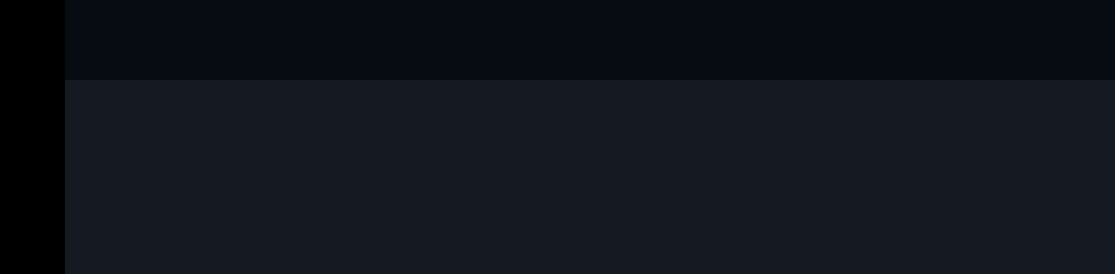
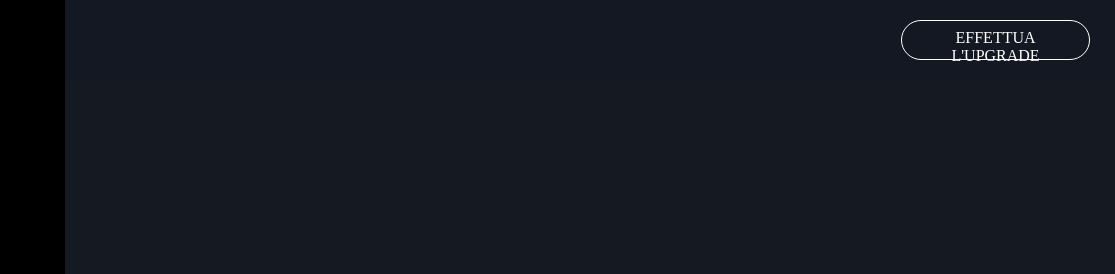
Before and after one commit to roziier/html-css-spotifyweb, a plain HTML site: page index.html in a window 1280 px wide. Shown: the top 274 px of the page, 165-1280 px from the left. Drawn offline with Linux system fonts and the light colour scheme.

Commit message:
upgrade created

```diff
--- a/css/style.css
+++ b/css/style.css
@@ -41,11 +41,25 @@
 }
 
 #brow{
-  width: 100%;
+  width: 82%;
   height: 80px;
-  background-color: #070B12;
+
+  background: rgba(20, 25, 34, 0.5);
+  color: white;
   position: fixed;
   top: 0;
+}
+
+#upgrade{
+  position: absolute;
+  right: 25px;
+  top: 20px;
+  width: 18%;
+  border: 1px solid white;
+  border-radius: 20px;
+  padding: 8px;
+  height: 40px;
+  text-align: center;
 }
 
 #column{
@@ -56,9 +70,6 @@
 
 .navtext{
   width: 100%;
-
-
-
   color: white;
   color: #727272;
 }
--- a/index.html
+++ b/index.html
@@ -51,6 +51,10 @@
       <!-- creo parte scrollabile -->
       <div id="maincover">
         <div id="brow">
+          <div id="upgrade">
+            EFFETTUA L'UPGRADE
+
+          </div>
 
         </div>
       </div>
```
